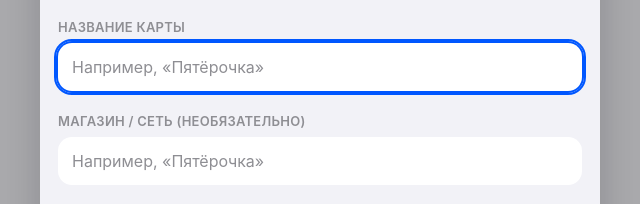
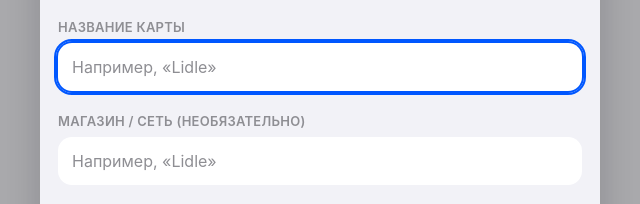
Before and after one commit to Marat-Slivets/wallet-pwa-b, a plain HTML site: page index.html in a window 1280 px wide. Both pictures are taken after a click on the button 1241 px from the left and 34 px from the top of the page. Shown: the part 426-630 px from the top of the page, 320-960 px from the left. Drawn offline with Linux system fonts and the light colour scheme.

Commit message:
Update index.html

```diff
--- a/index.html
+++ b/index.html
@@ -107,12 +107,12 @@
 
       <section class="form-group">
         <label class="field-label" for="nameInput">Название карты</label>
-        <input type="text" id="nameInput" placeholder="Например, «Пятёрочка»" maxlength="40" required>
+        <input type="text" id="nameInput" placeholder="Например, «Lidle»" maxlength="40" required>
       </section>
 
       <section class="form-group">
         <label class="field-label" for="brandInput">Магазин / сеть (необязательно)</label>
-        <input type="text" id="brandInput" placeholder="Например, «Пятёрочка»" maxlength="40">
+        <input type="text" id="brandInput" placeholder="Например, «Lidle»" maxlength="40">
       </section>
 
       <section class="form-group">
```
